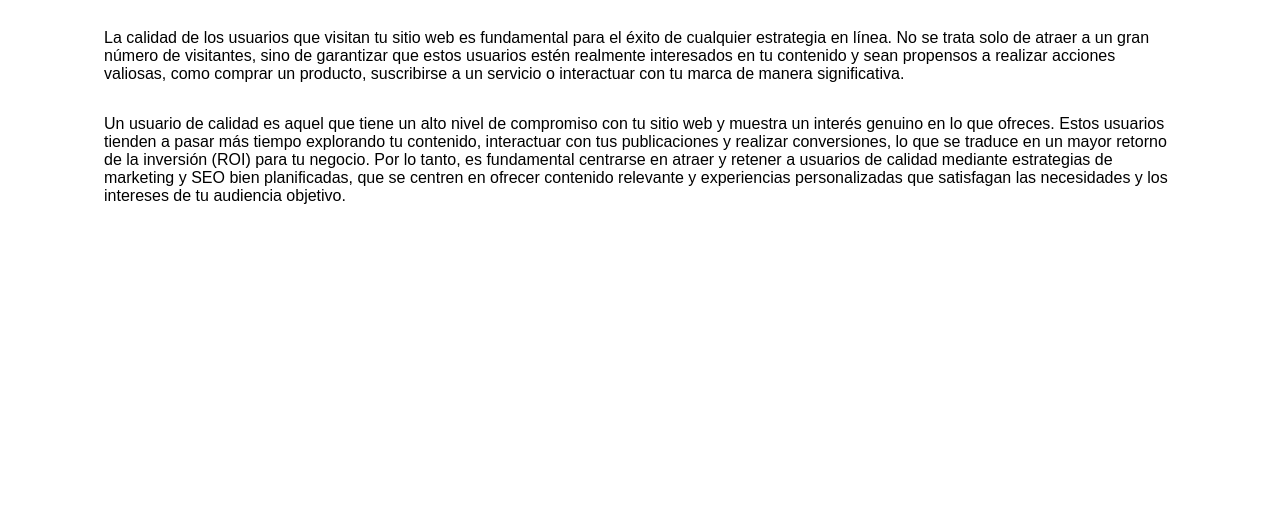
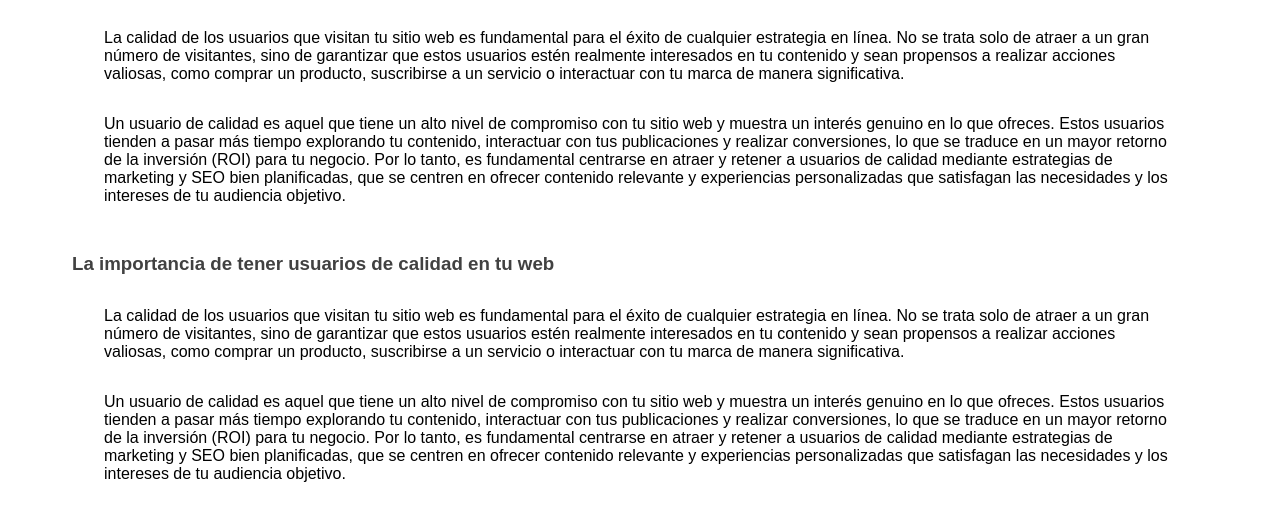
Before and after one commit to LiquidArtDevelopers/02-DONOSTIA-SEO, a plain HTML site: page index.html in a window 1280 px wide. Shown: the part 2919-3440 px from the top of the page. Before the commit the page ends 3252 px from the top, so only its background shows below. Drawn offline with Linux system fonts and the light colour scheme.

Commit message:
día 2 de trabajo 2h

```diff
--- a/index.html
+++ b/index.html
@@ -77,6 +77,12 @@
                 <p>La calidad de los usuarios que visitan tu sitio web es fundamental para el éxito de cualquier estrategia en línea. No se trata solo de atraer a un gran número de visitantes, sino de garantizar que estos usuarios estén realmente interesados en tu contenido y sean propensos a realizar acciones valiosas, como comprar un producto, suscribirse a un servicio o interactuar con tu marca de manera significativa.</p>
                 <p>Un usuario de calidad es aquel que tiene un alto nivel de compromiso con tu sitio web y muestra un interés genuino en lo que ofreces. Estos usuarios tienden a pasar más tiempo explorando tu contenido, interactuar con tus publicaciones y realizar conversiones, lo que se traduce en un mayor retorno de la inversión (ROI) para tu negocio. Por lo tanto, es fundamental centrarse en atraer y retener a usuarios de calidad mediante estrategias de marketing y SEO bien planificadas, que se centren en ofrecer contenido relevante y experiencias personalizadas que satisfagan las necesidades y los intereses de tu audiencia objetivo.</p>
             </article>
+            <article>
+                <h3>La importancia de tener usuarios de calidad en tu web</h3>
+
+                <p>La calidad de los usuarios que visitan tu sitio web es fundamental para el éxito de cualquier estrategia en línea. No se trata solo de atraer a un gran número de visitantes, sino de garantizar que estos usuarios estén realmente interesados en tu contenido y sean propensos a realizar acciones valiosas, como comprar un producto, suscribirse a un servicio o interactuar con tu marca de manera significativa.</p>
+                <p>Un usuario de calidad es aquel que tiene un alto nivel de compromiso con tu sitio web y muestra un interés genuino en lo que ofreces. Estos usuarios tienden a pasar más tiempo explorando tu contenido, interactuar con tus publicaciones y realizar conversiones, lo que se traduce en un mayor retorno de la inversión (ROI) para tu negocio. Por lo tanto, es fundamental centrarse en atraer y retener a usuarios de calidad mediante estrategias de marketing y SEO bien planificadas, que se centren en ofrecer contenido relevante y experiencias personalizadas que satisfagan las necesidades y los intereses de tu audiencia objetivo.</p>
+            </article>
 
         </section>
 
@@ -86,7 +92,7 @@
 
     </main>
 
-    <!-- Aquí va el pie de página -->
+
     <footer>
 
     </footer>
```
